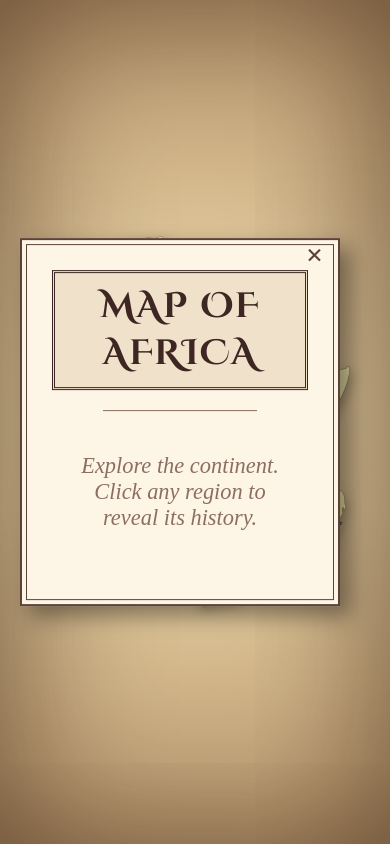
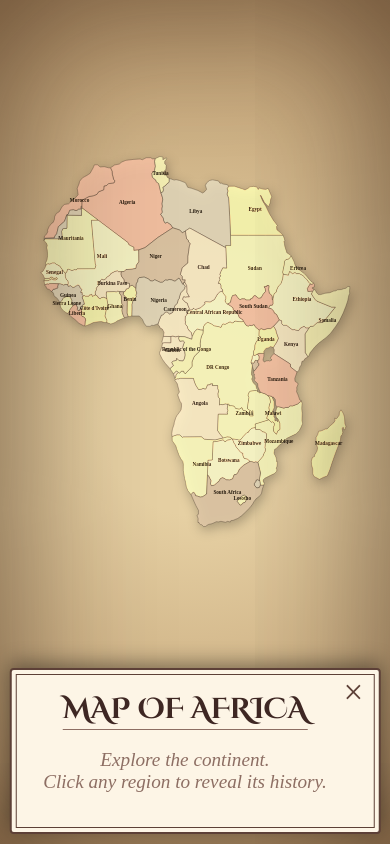
Before and after one commit to Akoere/map-of-Africa, a plain HTML site: page index.html in a window 390 px wide. Drawn offline with Linux system fonts and the light colour scheme; a web font is replaced by a local one.

Commit message:
Refactor styles for layout and responsiveness

```diff
--- a/styles.css
+++ b/styles.css
@@ -1,4 +1,4 @@
-/* --- ANCIENT PAPER BACKGROUND & LAYOUT --- */
+/* --- ANCIENT PAPER BACKGROUND --- */
 body {
     margin: 0;
     height: 100vh;
@@ -32,6 +32,7 @@ svg {
     height: 95%;
     filter: sepia(0.6) contrast(1.1) drop-shadow(2px 4px 6px rgba(0,0,0,0.3));
     mix-blend-mode: multiply;
+    transition: transform 0.3s ease;
 }
 
 path {
@@ -59,23 +60,25 @@ text {
     opacity: 0.9;
 }
 
+/* --- LANDSCAPE POPUP CARD (Desktop Default) --- */
 .info-section {
     position: absolute;
-    right: 50px;
-    top: 50%;
-    transform: translateY(-50%);
-    width: 320px;
+    /* Center-Bottom positioning looks better for Landscape */
+    bottom: 30px;
+    left: 50%;
+    transform: translateX(-50%);
+    width: 90%;
+    max-width: 600px; /* Limits width so it's not too stretched */
     z-index: 100;
-
-    /* display: none;  <-- REMOVE THIS LINE so it shows on load */
 }
 
 .card {
     background: #fdf5e6;
-    padding: 30px;
+    padding: 20px 40px 20px 20px; /* Extra padding right for Close Button */
     border: 2px solid #5d4037;
-    box-shadow: 10px 10px 20px rgba(0,0,0,0.4);
+    box-shadow: 0px -5px 20px rgba(0,0,0,0.4);
     position: relative;
+    border-radius: 4px;
 }
 
 .card::before {
@@ -86,21 +89,31 @@ text {
     pointer-events: none;
 }
 
-.title-box {
-    border: 3px double #3e2723;
-    padding: 10px;
-    margin-bottom: 20px;
-    text-align: center;
-    background: rgba(210, 180, 140, 0.3);
+/* --- CLOSE BUTTON (Fixed) --- */
+.close-btn {
+    position: absolute;
+    top: 5px;
+    right: 10px;
+    font-size: 35px; /* Bigger touch target */
+    color: #5d4037;
+    cursor: pointer;
+    z-index: 200; /* High Z-index ensures it sits on top */
+    line-height: 25px;
+    padding: 5px; /* Make click area bigger */
 }
 
-h1 {
+.close-btn:hover {
+    color: #d84315;
+}
+
+/* --- CONTENTS --- */
+.title-box h1 {
     font-family: 'Cinzel Decorative', cursive;
     color: #3e2723;
-    font-size: 2.2em;
+    font-size: 1.8em;
     margin: 0;
+    text-align: center;
     text-transform: uppercase;
-    letter-spacing: 2px;
 }
 
 h2 {
@@ -108,58 +121,70 @@ h2 {
     text-align: center;
     color: #8d6e63;
     margin: 0 0 10px 0;
-    font-size: 1.8em;
+    font-size: 1.5em;
 }
 
 .ink-line {
     height: 1px;
     background: #8d6e63;
-    width: 60%;
-    margin: 0 auto 20px auto;
+    width: 80%;
+    margin: 0 auto 15px auto;
+}
+
+/* --- LANDSCAPE GRID FOR DATA --- */
+/* This splits the data into 2 columns */
+#country-details {
+    display: none; /* Controlled by JS */
+}
+
+.details-grid {
+    display: grid;
+    grid-template-columns: 1fr 1fr; /* Two equal columns */
+    gap: 10px 30px; /* Gap between rows and columns */
 }
 
 .data-row {
     display: flex;
     justify-content: space-between;
-    margin-bottom: 12px;
     border-bottom: 1px dotted #a1887f;
-    padding-bottom: 4px;
+    padding-bottom: 2px;
 }
 
 .label {
     font-weight: bold;
     color: #5d4037;
-    font-size: 1em;
     font-family: 'Cinzel Decorative', serif;
 }
 
 .value {
     text-align: right;
     color: #212121;
-    font-size: 1.1em;
 }
 
 .placeholder-text {
     text-align: center;
     color: #8d6e63;
     font-style: italic;
-    font-size: 1.4em;
-    padding: 20px;
+    font-size: 1.2em;
 }
 
-/* --- CLOSE BUTTON --- */
-.close-btn {
-    position: absolute;
-    top: 5px;
-    right: 15px;
-    font-size: 30px;
-    font-weight: bold;
-    color: #5d4037;
-    cursor: pointer;
-    transition: 0.2s;
-    line-height: 20px;
+/* --- MOBILE ADJUSTMENTS --- */
+@media (max-width: 600px) {
+    .info-section {
+        width: 95%;
+        bottom: 10px;
+    }
+
+    .details-grid {
+        grid-template-columns: 1fr; /* Back to 1 column on very small screens */
+        gap: 5px;
+    }
+
+    h1 { font-size: 1.4em; }
+    h2 { font-size: 1.2em; }
+
+    /* Move map up slightly so popup doesn't cover it */
+    svg {
+        transform: translateY(-10%);
+    }
 }
-
-.close-btn:hover {
-    color: #d84315; /* Reddish on hover */
-}
```
